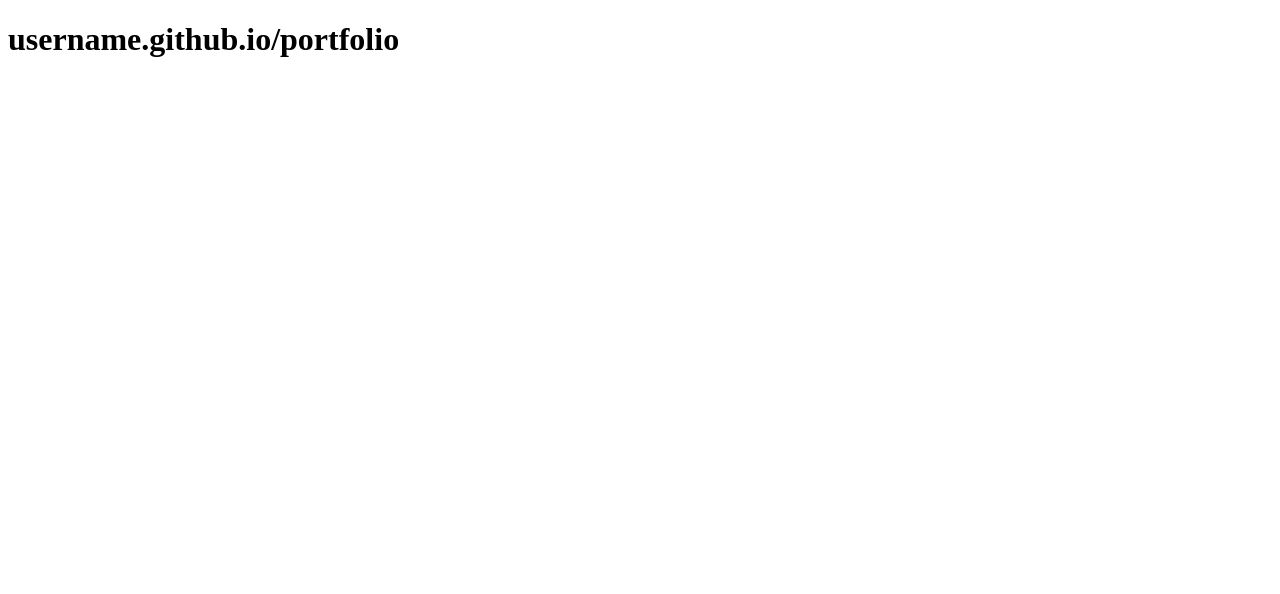
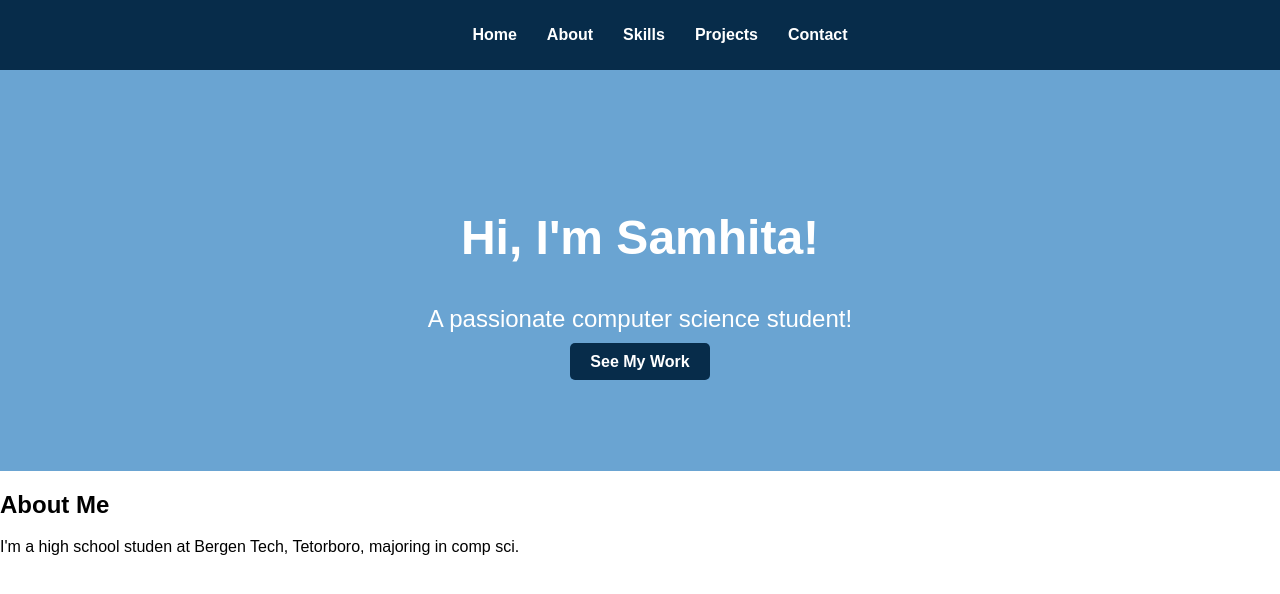
Before and after one commit to Samhita-09/portfolio, a plain HTML site: page index.html in a window 1280 px wide. Drawn offline with Linux system fonts and the light colour scheme.

Commit message:
Portfolio up to About section

```diff
--- a/index.html
+++ b/index.html
@@ -3,9 +3,38 @@
 <head>
     <meta charset="UTF-8">
     <meta name="viewport" content="width=device-width, initial-scale=1.0">
+    <link rel="stylesheet" href="styles.css">
+    <link rel="stylesheet" href="https://cdnjs.cloudflare.com/ajax/libs/font-awesome/6.7.0/css/all.min.css" integrity="sha512-9xKTRVabjVeZmc+GUW8GgSmcREDunMM+Dt/GrzchfN8tkwHizc5RP4Ok/MXFFy5rIjJjzhndFScTceq5e6GvVQ==" crossorigin="anonymous" referrerpolicy="no-referrer" />
     <title>Portfolio-Samhita</title>
 </head>
 <body>
-    <h1>username.github.io/portfolio</h1>
+    <!-- Header Section -->
+
+    <header>
+        <nav>
+            <ul>
+                <li><a href="#">Home</a></li>
+                <li><a href="#about">About</a></li>
+                <li><a href="#skills">Skills</a></li>
+                <li><a href="#projects">Projects</a></li>
+                <li><a href="#contact">Contact</a></li>
+            </ul>
+        </nav>
+    </header>
+
+    <!-- Hero Section -->
+     <section class="hero">
+        <div class="hero-content">
+            <h1>Hi, I'm Samhita!</h1>
+            <p>A passionate computer science student!</p>
+            <a href="https://github.com/Samhita-09" class="cta-button">See My Work</a>
+        </div>
+     </section>
+
+     <!-- About Section -->
+      <section id="about" class="about">
+        <h2>About Me</h2>
+        <p>I'm a high school studen at Bergen Tech, Tetorboro, majoring in comp sci.</p>
+      </section>
 </body>
 </html>
--- /dev/null
+++ b/styles.css
@@ -0,0 +1,45 @@
+body {
+    margin: 0;
+    font-family: Arial, Helvetica, sans-serif;
+}
+header {
+    background-color: #072c4a;
+    color: white;
+    padding: 10px 20px;
+}
+header nav ul {
+    list-style-type: none;
+    display: flex;
+    justify-content: center;
+    gap: 30px;
+}
+header nav ul li a {
+    color: white;
+    text-decoration: none;
+    font-weight: bold;
+}
+header nav ul li a:hover {
+    text-decoration: underline;
+    color: #ff81e4;
+}
+.hero {
+    background-color: rgb(106, 164, 210);
+    color: white;
+    text-align: center;
+    padding: 100px 20px;
+}
+.hero-content h1 {
+    font-size: 3rem;
+}
+.hero-content p {
+    font-size: 1.5rem;
+    margin: 20px 0;
+}
+.cta-button {
+    background-color: #072c4a;
+    color: white;
+    padding: 10px 20px;
+    text-decoration: none;
+    font-weight: bold;
+    border-radius: 5px;
+}
```
Also changed, not shown: images/landingpage_image.png (added), images/portfolio.png (added), images/webapp.png (added), 1 other file.
